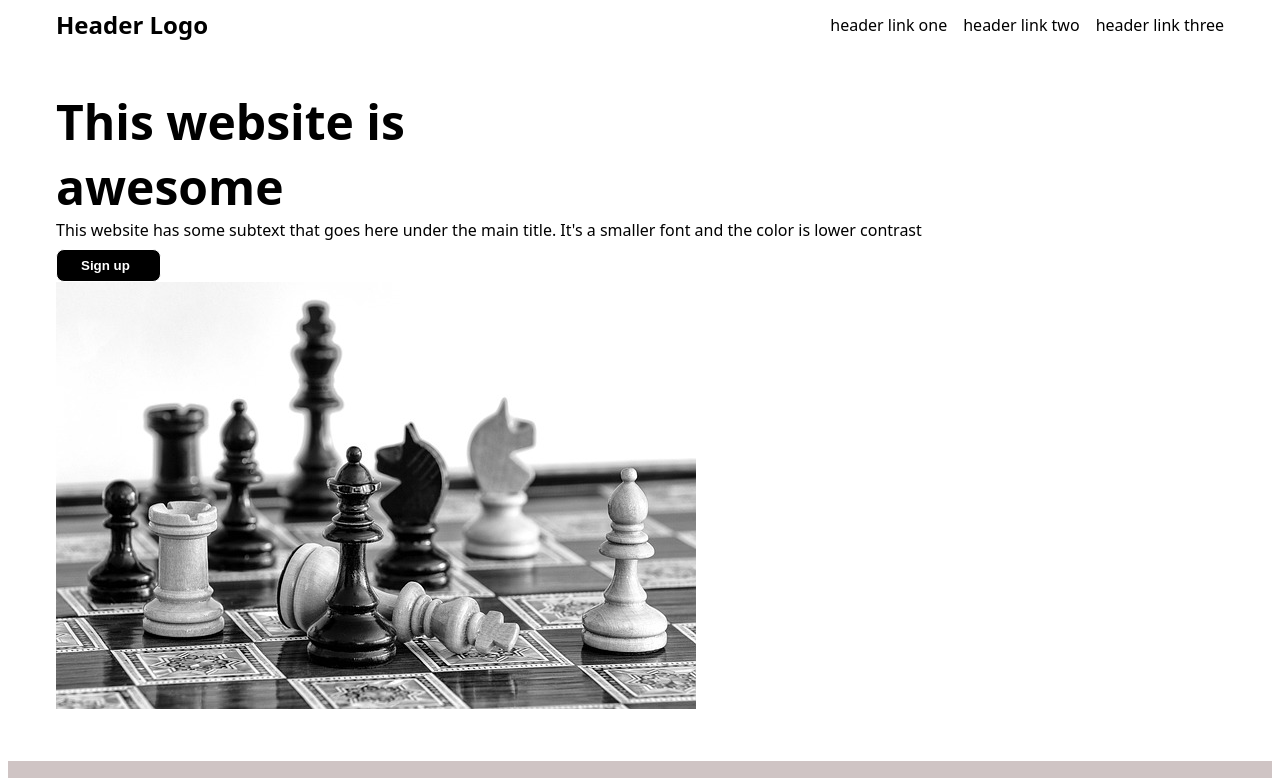
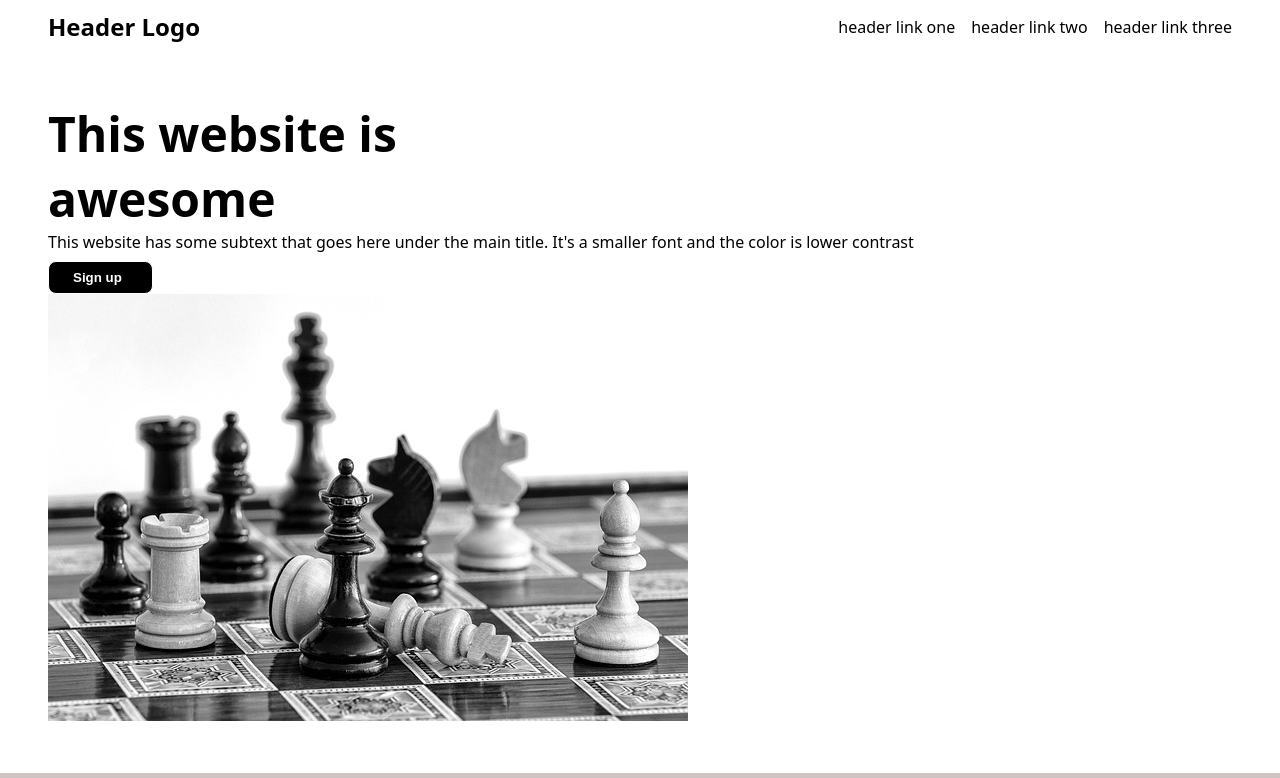
Before and after one commit to linhcoder0/landing-page, a plain HTML site: page index.html in a window 1280 px wide. Shown: the top 778 px of the page. Drawn offline with Linux system fonts and the light colour scheme.

Commit message:
Add margin 0 to body

```diff
--- a/style.css
+++ b/style.css
@@ -3,7 +3,9 @@
 
 } */
 
-
+body{
+  margin:0;
+}
 
 .links a {
   display:flex;
@@ -30,7 +32,7 @@ ul {
   justify-content:space-between;
   /* margin-left:48px;
   margin-right:48px; */
-  padding: 0 48px;
+  padding: 10px 48px;
   font-family:system-ui, -apple-system, BlinkMacSystemFont, 'Segoe UI', Roboto, Oxygen, Ubuntu, Cantarell, 'Open Sans', 'Helvetica Neue', sans-serif;
 
 }
@@ -41,64 +43,6 @@ ul {
 }
 
 /* part 1 */
-
-/* .body1{
-  display:flex;
-  flex-direction: column;
-  justify-content:center;
-  margin:0;
-  padding:0;
-
-
-}  */
-
-
-/* .header2{
-  display:flex;
-    flex-flow: row wrap;
-  font-size:32px;
-  min-height:auto;
-  margin:0;
-  flex:1;
-} */
-
-/* .text{
-  display:flex;
-  flex-flow: row wrap;
-  flex-basis:350px;
-  max-width:400px;
-  max-height:75px;
-  flex:1;
-
-
-}
-
-.button{
-  display:flex;
-  border: none;
-  border-radius: 8px;
-  background: rebeccapurple;
-  color: white;
-  padding: 8px 24px;
-  width:96px;
-}
-
-.chessimg{
-  display:inline-block;
-  width:300px;
-  height:300px;
-  border:5px solid red;
-}
-
-.container{
-  font-family: Roboto, sans-serif;
-  margin: 0;
-  color: #333;
-  display: flex;
-  flex-flow:row wrap;
-  justify-content:space-between;
-  padding: 48px 48px;
-} */
 
 .hero0 {
 display:flex;
@@ -139,7 +83,6 @@ padding:48px;
 }
 
 .hero0 img {
-
 }
 
 
@@ -156,42 +99,6 @@ part 2
   justify-content: center;
   align-items: center;
 }
-
-/* .container2 .headerB{
-  justify-content: center;
-  align-items: center;
-}
-
-.containerB{
-  width:220px;
-  height:250px;
-  align-self:flex-start;
-  text-align: center;
-  margin-right: 52px;
-}
-
-
-.imgcontainer{
-  border:2px solid red;
-  border-radius: 25%;
-  padding: 0px;
-  overflow: hidden;
-  height: 220px;
-}
-
-.container2 .text{
-  display:flex;
-  flex: 1 1 auto;
-  justify-content: center;
-  align-items: center;
-} */
-
-/* .containerB{
-  width:200px;
-  align-self:flex-start;
-  text-align: center;
-  margin-right: 52px;
-} */
 
 .color {
   background-color: #cfc4c4;
@@ -330,8 +237,6 @@ part 4
   display:flex;
   justify-content:center;
   align-items: center;
-
-
 }
 
 .footer a{
```
